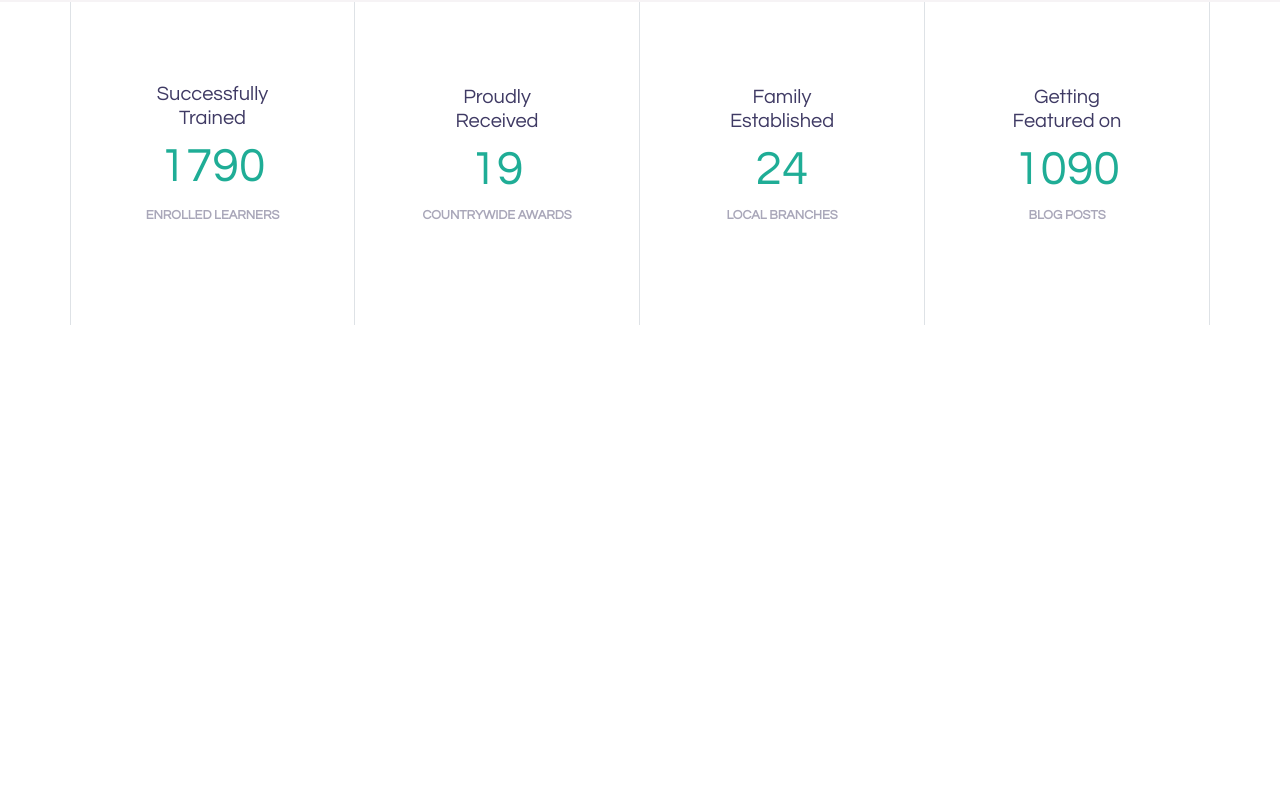
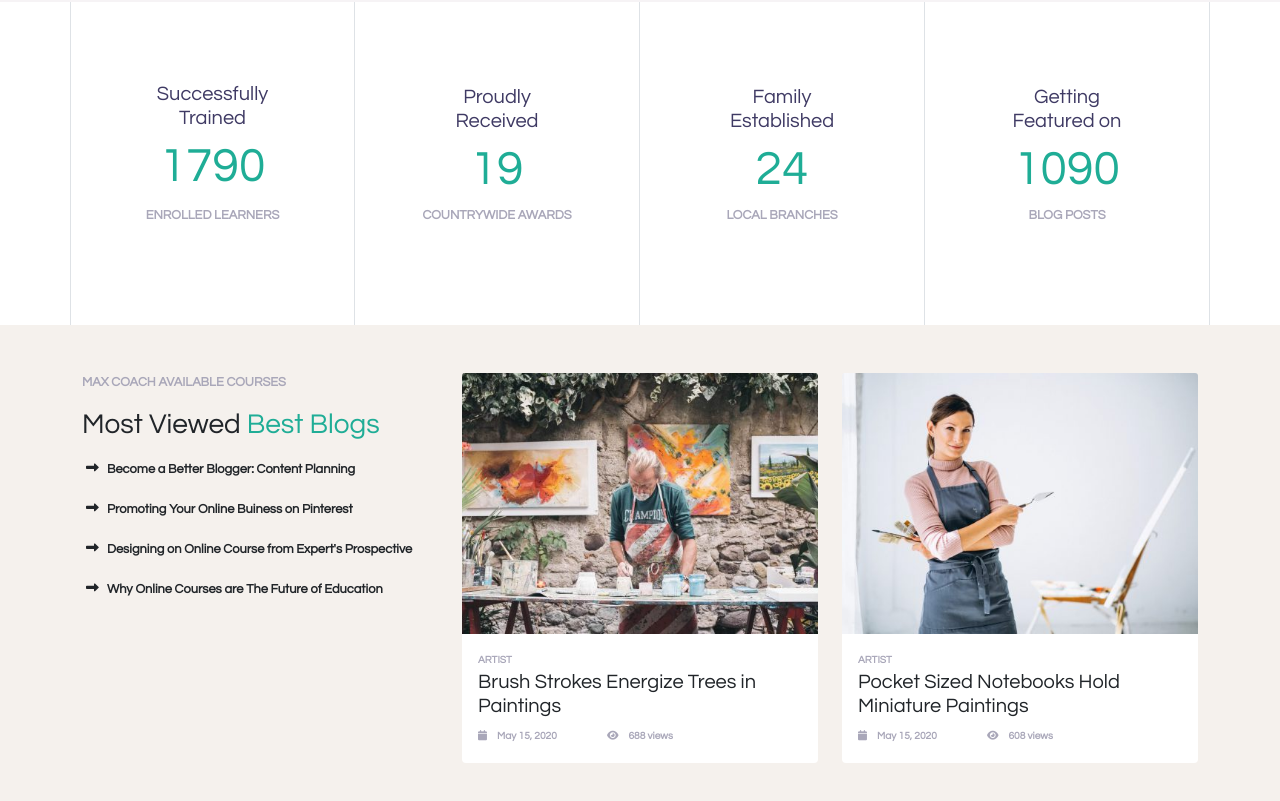
Before and after one commit to antoniogiachin/proj-html-vuejs, a Vue app: page / in a window 1280 px wide. Shown: the part 3781-4582 px from the top of the page. Before the commit the page ends 4106 px from the top, so only its background shows below. Built offline with nearby package versions, Linux system fonts and the light colour scheme.

Commit message:
stilizzata sezione most popular

```diff
--- a/src/assets/style/variables.scss
+++ b/src/assets/style/variables.scss
@@ -4,6 +4,7 @@ $colorLightGrey : #f6f3f5;
 $colorGreen : #1fad96;
 $colorDarkBlue: #3f3a64;
 $colorFadeBlue: #a9a7b9;
+$mostPopular: #f5f1ed;
 
 // font size
 $fontLittle: 0.8em;
--- a/src/components/myMain.vue
+++ b/src/components/myMain.vue
@@ -18,6 +18,9 @@
         <!-- sezione recap-flex -->
         <recapFlex/>
 
+        <!-- sezione most popular -->
+        <mostPopular/>
+
     </main>
 </template>
 
@@ -28,6 +31,8 @@ import smartTouring from './partials/smartTouring.vue'
 import enjoyComp from './partials/enjoyComp.vue'
 import verbatimQuotes from './partials/verbatimQuotes.vue'
 import recapFlex from './partials/recapFlex.vue'
+import mostPopular from './partials/mostPopular.vue'
+
 
 
 
@@ -46,6 +51,8 @@ export default {
         verbatimQuotes,
 
         recapFlex,
+
+        mostPopular,
     }
 }
 </script>
--- /dev/null
+++ b/src/components/partials/mostPopular.vue
@@ -0,0 +1,103 @@
+<template>
+    <section id="most-popular" class="py-5">
+
+        <div class="container">
+            <div class="row">
+                <div class="col-4">
+                    <!-- titolo sezione -->
+                    <div class="row section-title">
+                        <div class="col">
+                            <p class="text-uppercase">max coach available courses</p>
+                            <h3>Most Viewed <span>Best Blogs</span> </h3>
+                        </div>
+                    </div>
+
+                    <!-- lista sezione -->
+                    <ul class="fa-ul">
+                        <li><span class="fa-li"><i class="fas fa-long-arrow-alt-right me-1"></i></span>Become a Better Blogger: Content Planning</li>
+                        <li><span class="fa-li"><i class="fas fa-long-arrow-alt-right me-1"></i></span>Promoting Your Online Buiness on Pinterest</li>
+                        <li><span class="fa-li"><i class="fas fa-long-arrow-alt-right me-1"></i></span>Designing on Online Course from Expert's Prospective</li>
+                        <li><span class="fa-li"><i class="fas fa-long-arrow-alt-right me-1"></i></span>Why Online Courses are The Future of Education</li>
+                    </ul>
+                </div>
+
+                <div class="col-4">
+                    <div class="card border-0">
+                        <img src="../../assets/img/artist-blog-03-480x352.jpeg" class="card-img-top" alt="blog-card-img">
+                        <div class="card-body lh-lg">
+                            <span class="text-uppercase">Artist</span>
+                            <h5>Brush Strokes Energize Trees in Paintings</h5>
+                            <span class="ms_span-left me-5">May 15, 2020</span> <span class="ms_span-right">688 views</span>
+                        </div>
+                    </div>
+                </div>
+
+                <div class="col-4">
+                    <div class="card border-0">
+                        <img src="../../assets/img/artist-blog-01-480x352.jpg" class="card-img-top" alt="blog-card-img">
+                        <div class="card-body lh-lg">
+                            <span class="text-uppercase">Artist</span>
+                            <h5>Pocket Sized Notebooks Hold Miniature Paintings</h5>
+                            <span class="ms_span-left me-5">May 15, 2020</span> <span class="ms_span-right">608 views</span>
+                        </div>
+                    </div>
+                </div>
+
+            </div>
+        </div>
+    </section>
+</template>
+
+<script>
+export default {
+    name: 'mostPopular',
+}
+</script>
+
+<style lang="scss" scoped>
+// richiamo varibili create da me
+@import "../../assets/style/variables.scss";
+
+#most-popular{
+    background-color: $mostPopular;
+
+    font-size: $fontLittle;
+
+    .section-title{
+        @include sectionTitle;
+
+        span{
+            color: $colorGreen;
+        }
+
+    }
+
+    .fa-ul{
+        margin: 0px 25px;
+        line-height: 40px;
+    }
+
+    .card-body{
+
+        font-size: $fontLittle;
+
+        span{
+            color: $colorFadeBlue;
+        }
+
+        .ms_span-left{
+            &::before{
+                @include awasomeAppend;
+                content:'\f133'
+            }
+        }
+
+        .ms_span-right{
+            &::before{
+                @include awasomeAppend;
+                content:'\f06e'
+            }
+        }
+    }
+}
+</style>
--- a/src/components/partials/verbatimQuotes.vue
+++ b/src/components/partials/verbatimQuotes.vue
@@ -113,7 +113,7 @@ export default {
         position: absolute;
         top: -275px;
         transform: rotatey(180deg);
-        width: 1000px;
+        width: 700px;
         height: 500px;
         right: 0;
         z-index: -1;
```
Also changed, not shown: 1 other file (tests, documents, lock files or other folders).
